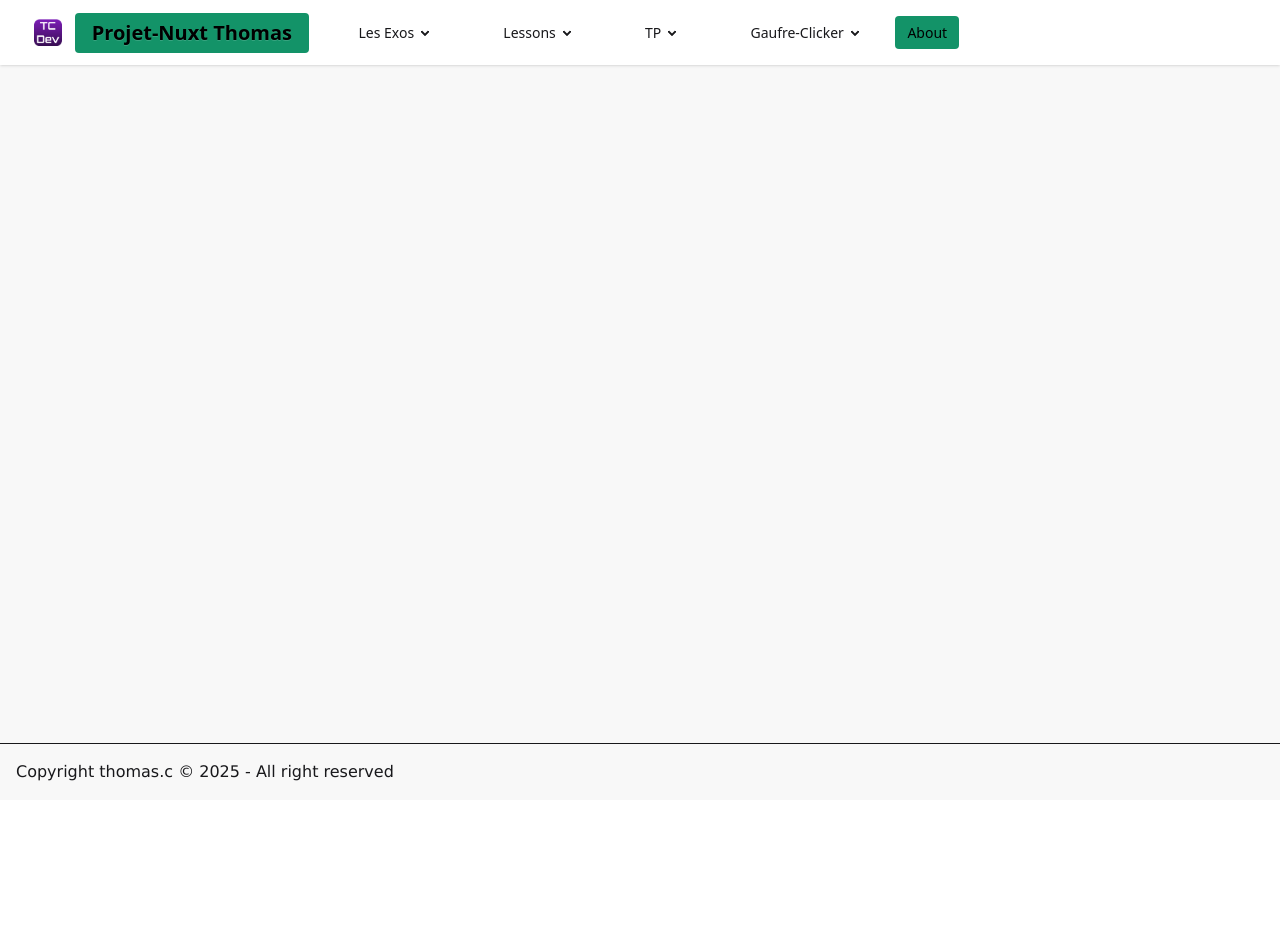
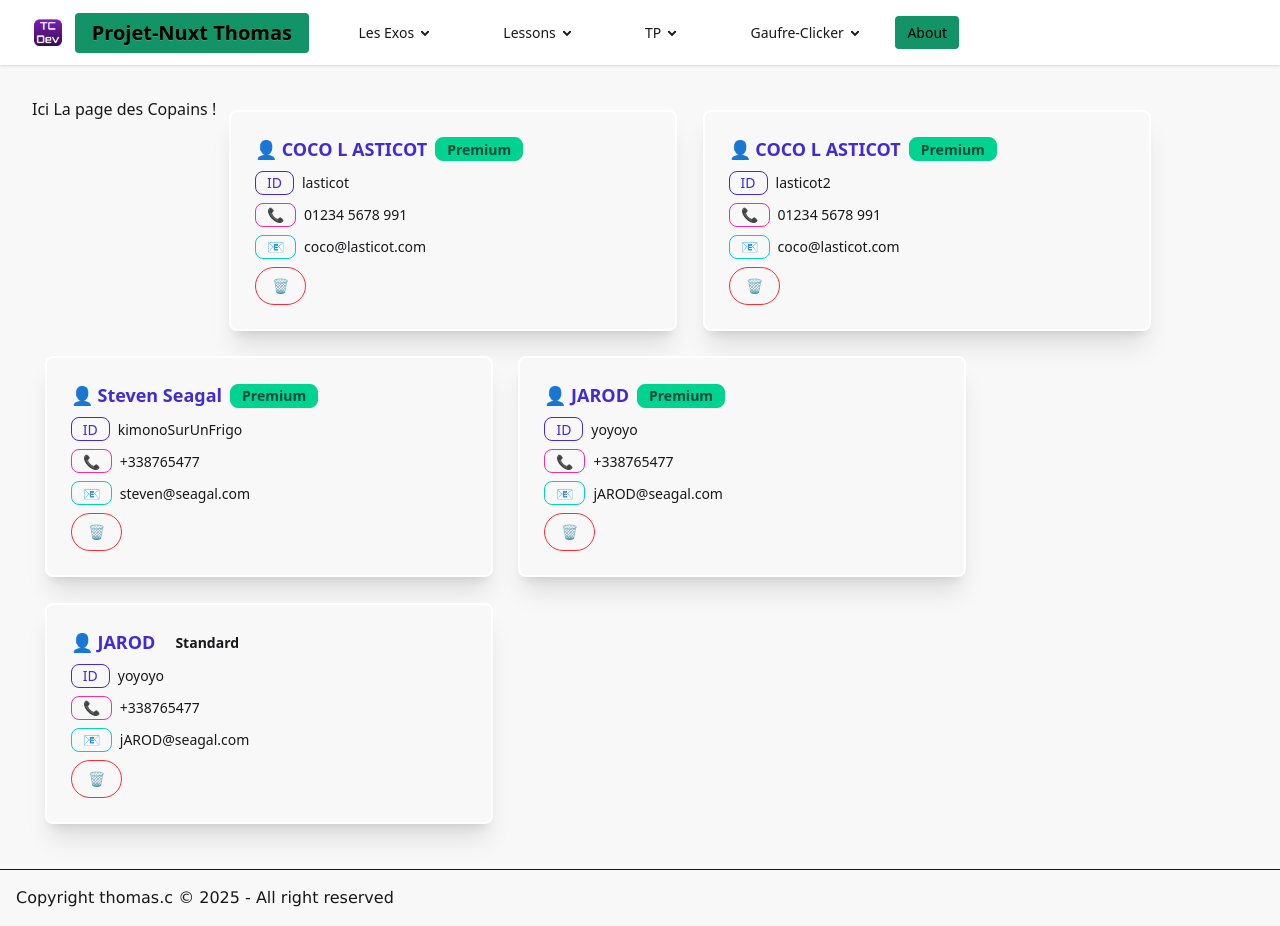
Before and after one commit to Thomasn9/Projet-nuxt, a Nuxt app: page /exo/exo12 in a window 1280 px wide. Before the commit the page ends 800 px from the top, so only its background shows below. Built offline with nearby package versions, Linux system fonts and the light colour scheme.

Commit message:
ajout exo props 3

```diff
--- a/app/components/AppHeader.vue
+++ b/app/components/AppHeader.vue
@@ -28,7 +28,7 @@
                 <li><NuxtLink to="/exo/exo9V2">Exos 9 v2 : API pokemon et météo correction</NuxtLink></li>
                 <li><NuxtLink to="/exo/exo10">Exos 10 : Props</NuxtLink></li>
                 <li><NuxtLink to="/exo/exo11">Exos 11 : Props 2</NuxtLink></li>
-                <li><NuxtLink to="/exo/exo11">Exos 12 : Props 3</NuxtLink></li>
+                <li><NuxtLink to="/exo/exo12">Exos 12 : Props 3</NuxtLink></li>
               </ul>
             </details>
           </li>
--- a/app/components/OneFriend.vue
+++ b/app/components/OneFriend.vue
@@ -23,6 +23,13 @@
                     <span class="badge badge-outline badge-accent">📧</span>
                     {{ unAmiMail }}
                 </p>
+
+                <button class="flex items-center gap-2 px-4 py-2 rounded-full border border-red-500 text-red-500 hover:bg-red-500 hover:text-white transition-colors duration-200" @click="supp">
+                    <span class="text-sm">🗑️</span>
+
+                </button>
+
+
             </div>
 
             <!-- <div class="card-actions justify-end mt-4">
@@ -32,7 +39,14 @@
     </div>
 </template>
 
-<script setup lang="ts">
+<script setup lang="js">
+
+const emit = defineEmits(['supprimer'])
+
+function supp(){
+    emit("supprimer",props.id)
+}
+
 const props = defineProps({
     id: {
         type: String,
--- /dev/null
+++ b/app/pages/exo/exo12.vue
@@ -0,0 +1,76 @@
+    <!-- Maintenant on va faire l'exercice sur les events avec $emit phase 1 :  -->
+    <!-- Dans le composant OneFriend.vue on va ajouter un bouton ou icone "Delete" qui va émettre un event "deleteFriend" -->
+    <!--Dans OnFriend.vue -->
+    <!-- il faut ajouter un bouton ou icone "Delete" quand on click dessus on va émettre un event "deleteFriend" qui contiendra la props (l'id de l'ami)  -->
+    <!-- Dans FriendsList.vue ou ici /exercices/emit.vue-->
+    <!-- on va écouter (v-on) l'event "deleteFriend" qui va faire une FONCCION deleteInLesAmis-->
+    <!-- dans deleteInLesAmis on va recevoir en paramètre l'id de l'ami et on va se débrouiller pour supprimer l'ami du tableau (filter, splice, etc...) -->
+
+    <template>
+    <h1>Ici La page des Copains ! </h1>
+    <!-- <OneFriend
+    id="toto"
+    unAmiName="totoName"
+    unAmiPhone="totoPhone"
+    unAmiMail="totoMail"
+    :premium="true"
+    ></OneFriend> -->
+
+    <!-- On arrive a l'utiliser une fois on va le répéter plusieurs fois (cf autant de fois qu'on a des elements dans le tableau) -->
+    <OneFriend
+    v-for="ami in lesAmis"
+    :id="ami.id"
+    :unAmiName="ami.name"
+    :unAmiPhone="ami.phone"
+    :unAmiMail="ami.email"
+    :premium="ami.premium"
+    v-on:supprimer = degage
+    ></OneFriend>
+</template>
+
+<script setup lang='js'>
+
+const lesAmis = ref([
+    {
+        id: 'lasticot',
+        name: 'COCO L ASTICOT',
+        phone: '01234 5678 991',
+        email: 'coco@lasticot.com',
+        premium: true
+    },
+    {
+        id: 'lasticot2',
+        name: 'COCO L ASTICOT',
+        phone: '01234 5678 991',
+        email: 'coco@lasticot.com',
+        premium: true
+    },
+    {
+        id: 'kimonoSurUnFrigo',
+        name: "Steven Seagal",
+        phone: '+338765477',
+        email: 'steven@seagal.com',
+        premium: true
+    },
+    {
+        id: 'yoyoyo',
+        name: "JAROD",
+        phone: '+338765477',
+        email: 'jAROD@seagal.com',
+        premium: true
+    },
+    {
+        id: 'yoyoyo',
+        name: "JAROD",
+        phone: '+338765477',
+        email: 'jAROD@seagal.com',
+        premium: false
+    }
+]);
+
+// ici je recupere l'id du props pour affectuer le plice
+function degage(idFromEventOneFriend){
+    console.log(idFromEventOneFriend);
+    lesAmis.value.splice(idFromEventOneFriend,1)
+}
+</script>
```
